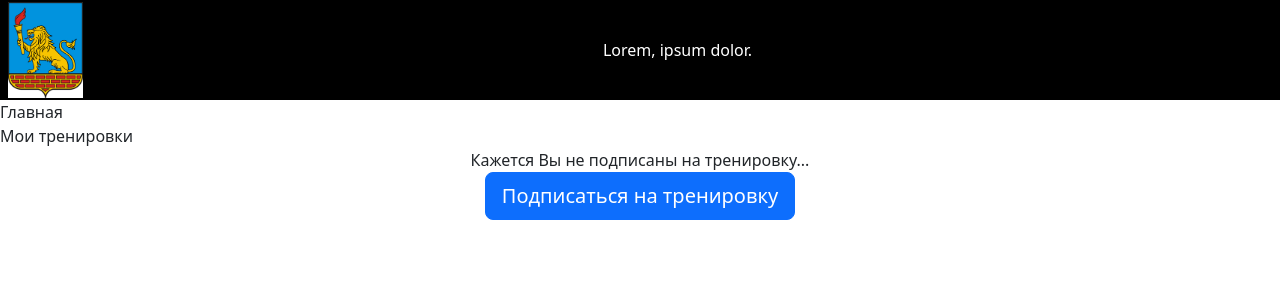
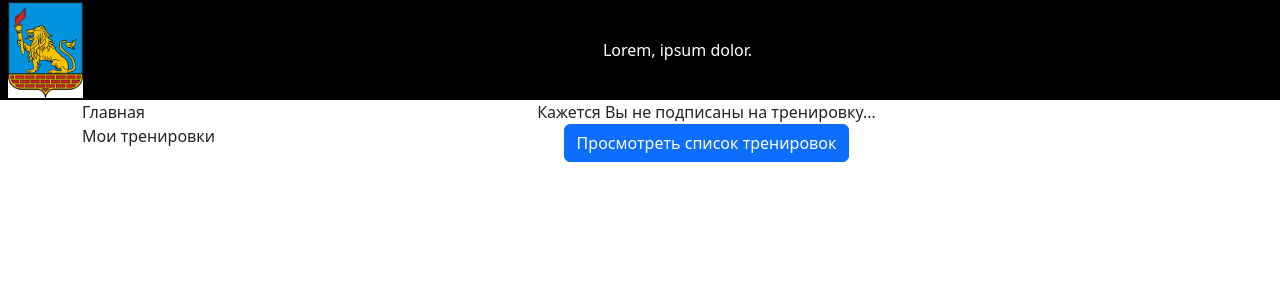
Before and after one commit to DaubiDaubi1247/BelgorodskiySamsungHealth, a React (Create React App) app: page /training in a window 1280 px wide. Shown: the top 300 px of the page. Built offline with nearby package versions, Linux system fonts and the light colour scheme.

Commit message:
add modal window for training

```diff
--- a/src/API/trainingAPI/TtrainingAPI.ts
+++ b/src/API/trainingAPI/TtrainingAPI.ts
@@ -5,6 +5,7 @@ export interface IsmallDataAboutTrainings {
 export type TrainingDataArr = Array<ItrainigData>
 
 export interface ItrainigData {
+    id : number
     name : string
     countDays : number
 }
--- a/src/App.tsx
+++ b/src/App.tsx
@@ -16,8 +16,9 @@ function App() {
   return (
     <div className="App">
       <Header/>
+      <Container className='d-flex'>
         <NavBar/>
-      <Container>
+        <div className="flex-fill">
             <Routes>
               <Route path={main}>
                 <Route path={MainRoutes.training} element={<TrainingContainer/>}/>
@@ -27,6 +28,7 @@ function App() {
                 <Route path={AuthRoutes.registration} element={<AuthContainer isRegistration={true}/>}/>
               </Route>
             </Routes>
+        </div>
       </Container>
     </div>
   );
--- /dev/null
+++ b/src/components/training/popUpForAllTraining/ModalAllTraining.tsx
@@ -0,0 +1,33 @@
+import React, { useState } from 'react';
+import Button from 'react-bootstrap/Button';
+import Modal from 'react-bootstrap/Modal';
+import TrainingItem from './../trainingItem/TrainingItem';
+
+interface Iprops {
+    show : boolean
+    setShow : (show : boolean) => void
+    trainigCardArr : Array<any>
+}
+
+const ModalAllTraining: React.FC<Iprops> = ({show, setShow, trainigCardArr}) => {
+
+  const handleShowAndClose = () => setShow(!show);
+
+  return (
+    <>
+      <Modal show={show} onHide={handleShowAndClose}>
+        <Modal.Header closeButton>
+          <Modal.Title>Список доступных тренировок</Modal.Title>
+        </Modal.Header>
+        <Modal.Body>{trainigCardArr}</Modal.Body>
+        <Modal.Footer>
+          <Button variant="secondary" onClick={handleShowAndClose}>
+            Close
+          </Button>
+        </Modal.Footer>
+      </Modal>
+    </>
+  );
+}
+
+export default ModalAllTraining
--- a/src/components/training/subscribeTraining/SubscribeTrainig.tsx
+++ b/src/components/training/subscribeTraining/SubscribeTrainig.tsx
@@ -1,15 +1,41 @@
+import ModalAllTraining from "../popUpForAllTraining/ModalAllTraining";
 import styles from "../subscribeTraining/style.module.css"
+import { useState } from 'react';
+import { Button } from "react-bootstrap";
+import { useAppDispatch, useAppSelector } from './../../../app/hooks';
+import { getSmallDataAboutTrainings } from './../../../slices/training/thunk';
+import TrainingItem from "../trainingItem/TrainingItem";
+
 
 interface ISubscribeTrainingProps {
 }
 
 const SubscribeTraining: React.FunctionComponent<ISubscribeTrainingProps> = (props) => {
-  return (
-    <div className={"d-flex " + styles.wrapper}>
-        <span className="d-block">Кажется Вы не подписаны на тренировку...</span>
-        <button className='btn btn-primary btn-lg'>Подписаться на тренировку</button>
-    </div>
-  )
+
+    let smallDataAboutTRainings = useAppSelector(state => state.training.smallDataTrainings)
+    const trainingItemArr = smallDataAboutTRainings.map(el => <TrainingItem {...el}/>)
+
+    const [show, setShow] = useState(false)
+    const dispatch = useAppDispatch()
+
+    const submitHandler = () => {
+
+    }
+
+    const handleShowAndClose = () => {
+        setShow(!show);
+        dispatch(getSmallDataAboutTrainings());
+    }
+
+    return (
+        <div className={"d-flex " + styles.wrapper}>
+            <span className="d-block">Кажется Вы не подписаны на тренировку...</span>
+            <Button variant="primary" onClick={handleShowAndClose}>
+                Просмотреть список тренировок
+            </Button>
+            <ModalAllTraining show={show} setShow={setShow} trainigCardArr={trainingItemArr}/>
+        </div>
+    )
 };
 
 export default SubscribeTraining;
```
Lines whose indentation alone changed are shown as unchanged.
